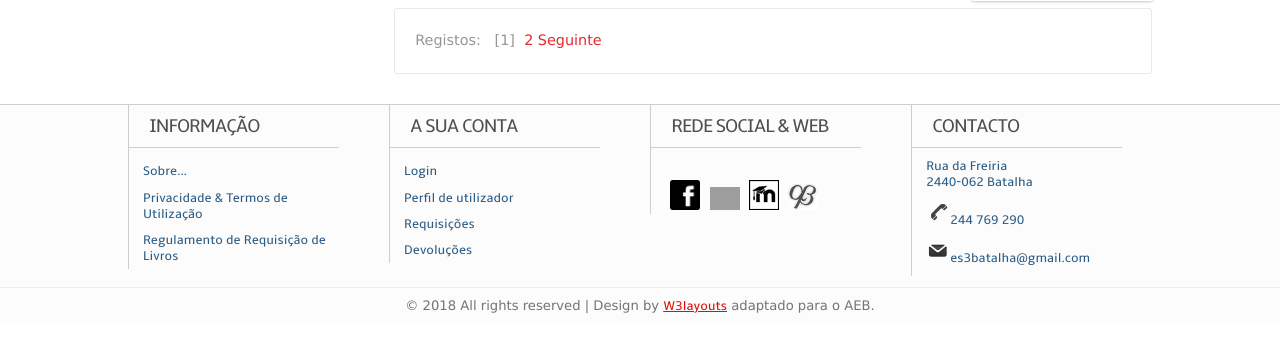
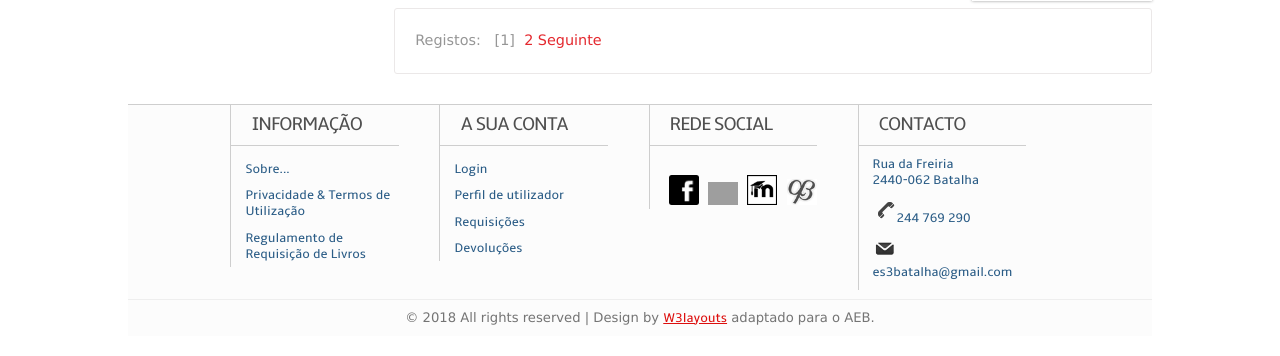
Before and after one commit to pauloreis66/livros550, a PHP site: page /livroscatalogo.php in a window 1280 px wide. Shown: the part 1165-1521 px from the top of the page. Before the commit the page ends 1478 px from the top, so only its background shows below. Run offline with PHP 8.4, Linux system fonts and the light colour scheme; data comes from the database, SQL or seed files in the repository; grey boxes are pictures that could not be loaded.

Commit message:
Add files via upload

```diff
--- a/livroscatalogo.php
+++ b/livroscatalogo.php
@@ -122,6 +122,7 @@ License URL: http://creativecommons.org/licenses/by/3.0/
 			});
 
 		</script>
+
 	 <div class="clear"></div>
   </div>
 	<div class="header_bottom">
@@ -149,6 +150,7 @@ License URL: http://creativecommons.org/licenses/by/3.0/
 	     	</div>
 	     	<div class="clear"></div>
 	     </div>
+
 	<div class="header_slide">
 			<div class="header_bottom_left">
 				<div class="categories">
@@ -176,7 +178,7 @@ License URL: http://creativecommons.org/licenses/by/3.0/
 			<div class="header_bottom_right">
 
 <div class="content">
-    	<div class="content_top">
+    <div class="content_top">
 			<div class="back-links">
 	<?php
 		if(!isset($_GET['id'])) {
@@ -362,7 +364,6 @@ License URL: http://creativecommons.org/licenses/by/3.0/
 			</div>
 		   <div class="clear"></div>
 		</div>
-   </div>
 
 </div>
    <div class="footer">
@@ -386,7 +387,7 @@ License URL: http://creativecommons.org/licenses/by/3.0/
 						</ul>
 				</div>
 				<div class="col_1_of_4 span_1_of_4">
-					<h4>Rede Social & Web</h4>
+					<h4>Rede Social</h4>
 						<div class="social-icons">
 					   		  <ul>
 							      <li><a href="www.facebook.com/aebatalha" target="_blank"><img src="images/facebook.png" alt="Facebook" /></a></li>
```
